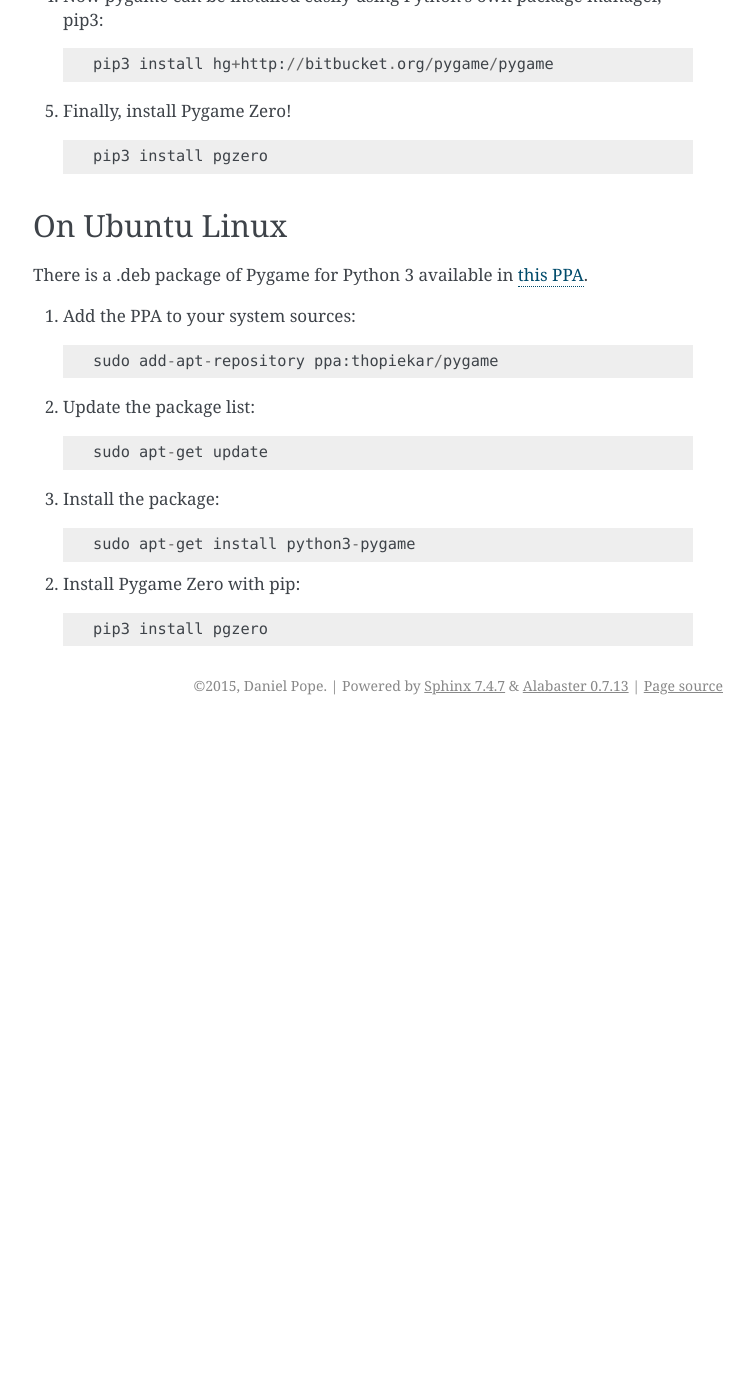
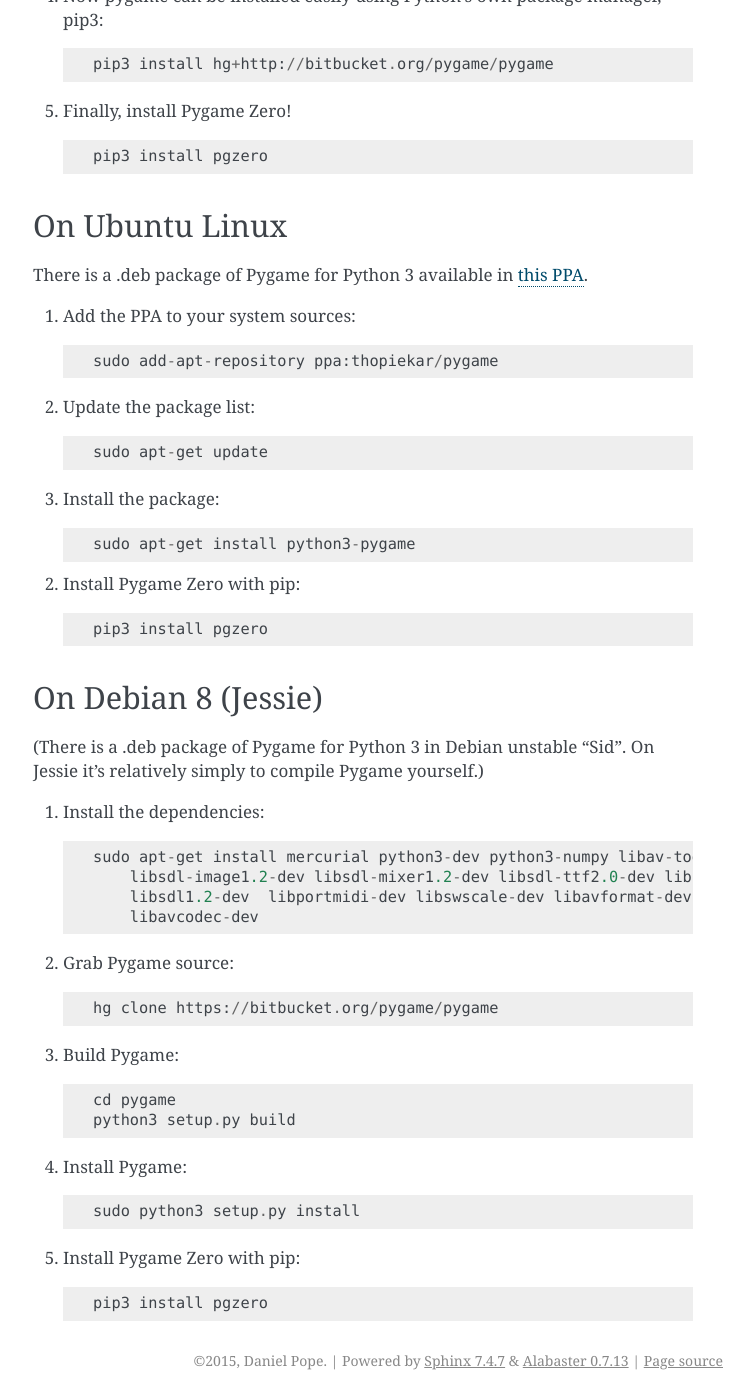
Before and after one commit to lordmauve/pgzero, a Sphinx documentation site: the page built from doc/installation.rst, in a window 1280 px wide and 1400 px high, scrolled down 793 px. Shown: the whole window, without its empty margins (387-1140 px from the left). Built offline with Sphinx 7.4.7, drawn with Linux system fonts in a browser that asks for light colours; before the commit the page ends 1518 px from its top, so only the background shows below that.

Commit message:
Added Debian 8 installation docs.
--HG--
branch : install-debian

```diff
--- a/doc/installation.rst
+++ b/doc/installation.rst
@@ -67,3 +67,33 @@
 2. Install Pygame Zero with pip::
 
     pip3 install pgzero
+
+On Debian 8 (Jessie)
+~~~~~~~~~~~~~~~~~~~~
+
+(There is a .deb package of Pygame for Python 3 in Debian unstable "Sid". On
+Jessie it's relatively simply to compile Pygame yourself.)
+
+1. Install the dependencies::
+
+    sudo apt-get install mercurial python3-dev python3-numpy libav-tools \
+        libsdl-image1.2-dev libsdl-mixer1.2-dev libsdl-ttf2.0-dev libsmpeg-dev \
+        libsdl1.2-dev  libportmidi-dev libswscale-dev libavformat-dev \
+        libavcodec-dev
+
+2. Grab Pygame source::
+
+    hg clone https://bitbucket.org/pygame/pygame
+
+3. Build Pygame::
+
+    cd pygame
+    python3 setup.py build
+
+4. Install Pygame::
+
+    sudo python3 setup.py install
+
+5. Install Pygame Zero with pip::
+
+    pip3 install pgzero
```
